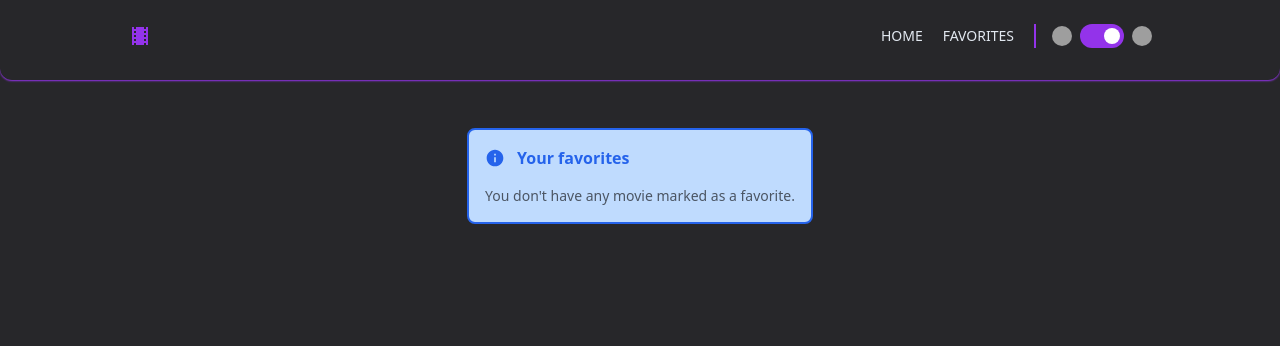
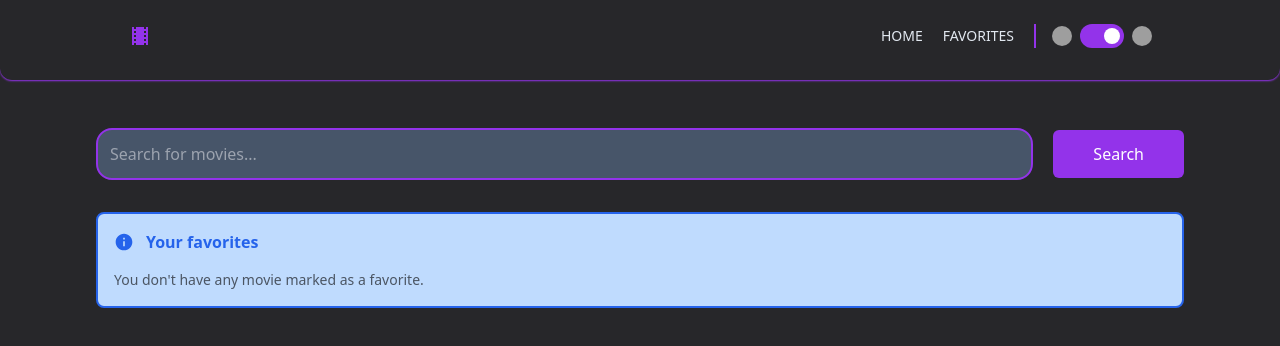
Before and after one commit to RubenDParraC/tmdb-app, a Next.js app: page /favorites in a window 1280 px wide. Both pictures are taken after a click on the switch 1102 px from the left and 36 px from the top of the page. Shown: the top 346 px of the page. Built offline with nearby package versions, Linux system fonts and the light colour scheme; grey boxes are pictures that could not be loaded.

Commit message:
add persistance data

```diff
--- a/app/favorites/page.tsx
+++ b/app/favorites/page.tsx
@@ -1,6 +1,7 @@
 "use client";
 
 import { useEffect, useState } from "react";
+import { useRouter } from "next/navigation";
 import { t } from "@/i18n/i18n";
 
 // types
@@ -21,12 +22,45 @@ import { useLanguage } from "@/context/language-context/language-context";
 
 function Favorites() {
   const { language } = useLanguage();
+  const router = useRouter();
   const [searchQuery, setSearchQuery] = useState<string>("");
   const [movies, setMovies] = useState<MovieInterface[]>([]);
+  const [allMovies, setAllMovies] = useState<MovieInterface[]>([]);
   const [isLoading, setIsLoading] = useState<boolean>(true);
   const [error, setError] = useState<boolean>(false);
   const [page, setPage] = useState<number>(1);
   const moviesPerPage = 20;
+
+  // Get movies from localstorage
+  useEffect(() => {
+    try {
+      if (typeof window !== "undefined") {
+        const storedMovies = JSON.parse(
+          localStorage.getItem("favorites") || "[]"
+        ) as MovieInterface[];
+        setMovies(storedMovies);
+        setAllMovies(storedMovies); // Save all movies
+      }
+    } catch {
+      setError(true);
+    } finally {
+      setIsLoading(false);
+    }
+  }, []);
+
+  // Load search query from URL on component mount
+  useEffect(() => {
+    const query = new URLSearchParams(window.location.search).get("queryFav");
+    if (query) {
+      setSearchQuery(query);
+      // Call the search function to filter movies
+      setMovies(
+        allMovies.filter((movie) =>
+          movie.title.toLowerCase().includes(query.toLowerCase())
+        )
+      );
+    }
+  }, [allMovies]);
 
   /**
    * Handles the search bar input change.
@@ -41,35 +75,20 @@ function Favorites() {
    */
   const handleSearchClick = () => {
     if (searchQuery.trim() === "") {
-      const storedMovies = JSON.parse(
-        localStorage.getItem("favorites") || "[]"
-      ) as MovieInterface[];
-      setMovies(storedMovies);
+      setMovies(allMovies); // Show all movies again
+      router.push("/favorites");
     } else {
       setMovies(
-        movies.filter((movie) =>
+        allMovies.filter((movie) =>
           movie.title.toLowerCase().includes(searchQuery.toLowerCase())
         )
       );
+      const params = new URLSearchParams();
+      params.set("queryFav", searchQuery);
+      router.push(`/favorites/?${params.toString()}`);
     }
     setPage(1);
   };
-
-  // Get movies of localstorage
-  useEffect(() => {
-    try {
-      if (typeof window !== "undefined") {
-        const storedMovies = JSON.parse(
-          localStorage.getItem("favorites") || "[]"
-        ) as MovieInterface[];
-        setMovies(storedMovies);
-      }
-    } catch {
-      setError(true);
-    } finally {
-      setIsLoading(false);
-    }
-  }, []);
 
   // Paginate movies
   const displayedMovies = movies.slice(
@@ -120,7 +139,12 @@ function Favorites() {
   // Show alert banner if no favorites are found
   if (!movies.length) {
     return (
-      <div className="w-full flex justify-center p-10 md:px-24 md:py-16 mt-16">
+      <div className="w-screen flex flex-col justify-center gap-8 p-10 md:px-24 md:py-16 mt-16">
+        <SearchBar
+          searchQuery={searchQuery}
+          handleSearchChange={handleSearchChange}
+          handleSearchClick={handleSearchClick}
+        />
         <AlertBanner
           variant="info"
           title={t("favorites.info_title", language)}
--- a/app/page.tsx
+++ b/app/page.tsx
@@ -17,15 +17,27 @@ import { useLanguage } from "@/context/language-context/language-context";
 
 // Types
 import type { MovieInterface, MovieListInterface } from "./interfaces";
+import { useRouter } from "next/navigation";
 
 export default function Home() {
   const { language } = useLanguage();
+  const router = useRouter();
 
   // State for pagination and search
   const [page, setPage] = useState<number>(1);
   const [searchQuery, setSearchQuery] = useState<string>("");
   const [activeQuery, setActiveQuery] = useState<string>("");
   const [isSearching, setIsSearching] = useState<boolean>(false);
+
+  // Load search query from URL on component mount
+  useEffect(() => {
+    const query = new URLSearchParams(window.location.search).get("query");
+    if (query) {
+      setSearchQuery(query);
+      setActiveQuery(query);
+      setIsSearching(true);
+    }
+  }, []);
 
   // Fetching movie data
   const {
@@ -54,25 +66,23 @@ export default function Home() {
   }, [isSearching, activeQuery, language]);
 
   /**
-   * Handles the search bar input change.
-   * @param e - Input change event.
-   */
-  const handleSearchChange = (e: React.ChangeEvent<HTMLInputElement>) => {
-    setSearchQuery(e.target.value);
-  };
-
-  /**
-   * Activates search based on the entered query.
+   * Handles the search action.
    */
   const handleSearchClick = () => {
     if (searchQuery.trim() === "") {
       setIsSearching(false);
       setActiveQuery("");
       setPage(1);
+      router.push("/");
     } else {
       setIsSearching(true);
       setActiveQuery(searchQuery);
       setPage(1);
+
+      // Update the query param in the URL
+      const params = new URLSearchParams();
+      params.set("query", searchQuery);
+      router.push(`/?${params.toString()}`);
     }
   };
 
@@ -104,11 +114,11 @@ export default function Home() {
   }
 
   return (
-    <div className="w-full flex flex-col gap-8 p-10 md:px-24 md:py-16 mt-16">
+    <div className="w-screen flex flex-col gap-8 p-10 md:px-24 md:py-16 mt-16">
       {/* Search bar component */}
       <SearchBar
         searchQuery={searchQuery}
-        handleSearchChange={handleSearchChange}
+        handleSearchChange={(e) => setSearchQuery(e.target.value)}
         handleSearchClick={handleSearchClick}
       />
 
--- a/components/header/header.tsx
+++ b/components/header/header.tsx
@@ -31,6 +31,11 @@ function Header() {
     setEnabled(value);
     setLanguage(value ? "EN" : "ES"); // Update language based on switch value
   };
+
+  useEffect(() => {
+    const languageStorage = localStorage.getItem("language");
+    setEnabled(languageStorage === "EN");
+  }, []);
 
   useEffect(() => {
     const handleScroll = () => {
--- a/components/search-bar/search-bar.tsx
+++ b/components/search-bar/search-bar.tsx
@@ -14,12 +14,23 @@ function SearchBar({
 }: SearchBarTypes) {
   const { language } = useLanguage(); // Get the current language from the context
 
+  /**
+   * Handles key press event on the search input.
+   * If the Enter key is pressed, triggers the search action.
+   */
+  const handleKeyPress = (e: React.KeyboardEvent<HTMLInputElement>) => {
+    if (e.key === "Enter") {
+      handleSearchClick();
+    }
+  };
+
   return (
     <div className="w-full flex flex-col md:flex-row items-center justify-center gap-5">
       <input
         type="text"
         value={searchQuery}
         onChange={handleSearchChange} // Update the search query when input changes
+        onKeyPress={handleKeyPress} // Trigger search on Enter key press
         placeholder={t("search_bar.placeholder", language)} // Placeholder text based on language
         className="p-3 w-full border-2 border-purple-600 rounded-2xl bg-slate-600 text-white"
       />
--- a/context/language-context/language-context.tsx
+++ b/context/language-context/language-context.tsx
@@ -1,6 +1,12 @@
 "use client";
 
-import { createContext, useContext, useState, type ReactNode } from "react";
+import {
+  createContext,
+  useContext,
+  useEffect,
+  useState,
+  type ReactNode,
+} from "react";
 
 // Importing types to improve type safety and code clarity
 import type React from "react";
@@ -18,6 +24,15 @@ export const LanguageProvider: React.FC<{ children: ReactNode }> = ({
 }) => {
   // Using useState hook to manage the current language state in the app. The initial language is set to 'ES' (Spanish).
   const [language, setLanguage] = useState<Language>("ES");
+
+  useEffect(() => {
+    const languageStorage = localStorage.getItem("language");
+    setLanguage(languageStorage === "EN" ? "EN" : "ES");
+  }, []);
+
+  useEffect(() => {
+    localStorage.setItem("language", language);
+  }, [language]);
 
   return (
     // Provides the context to child components, passing both the current language and the function to change it.
```
